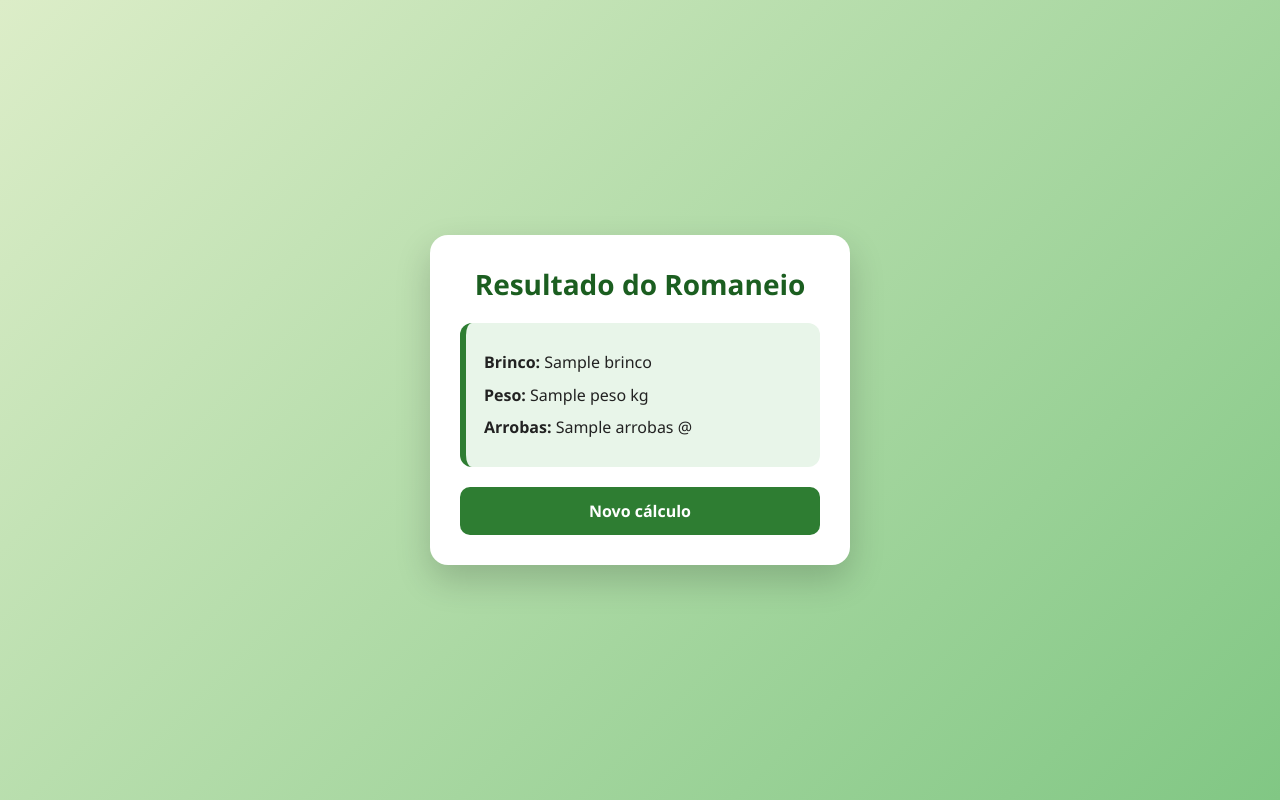
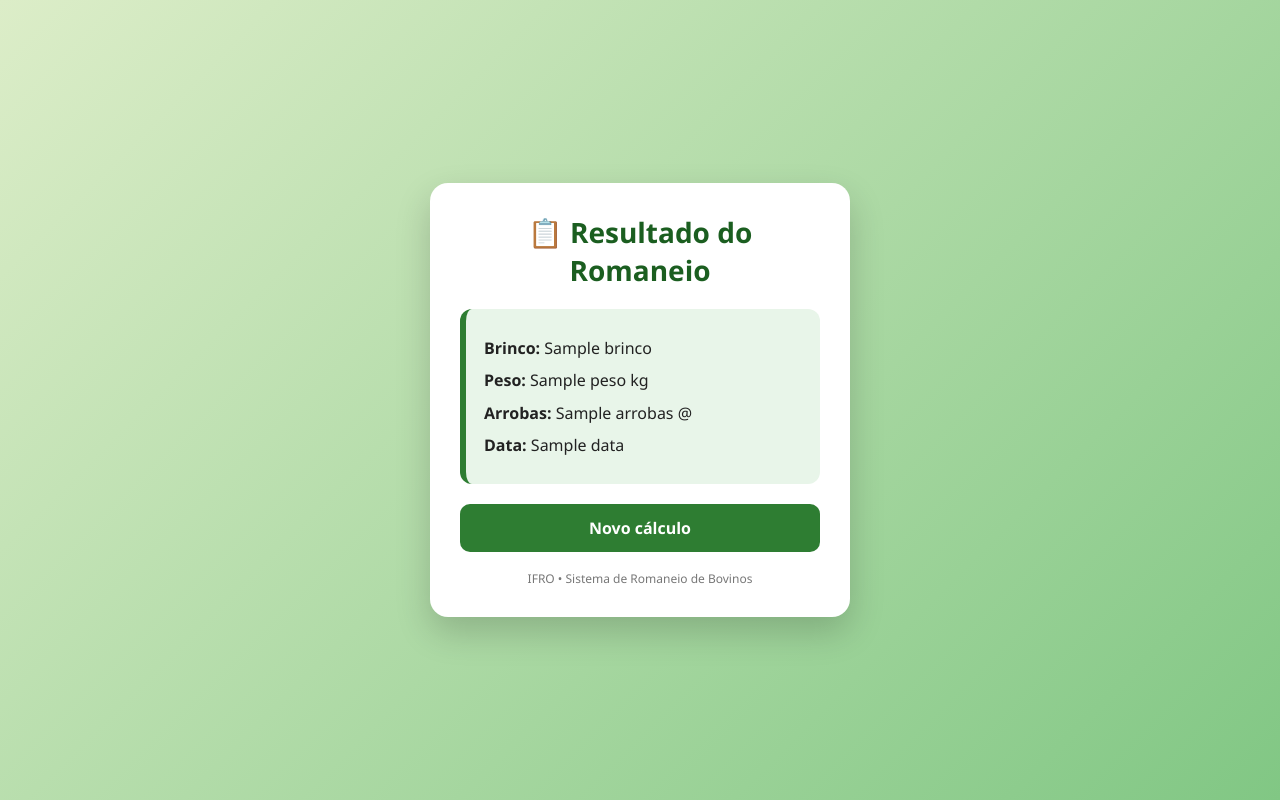
Before and after one commit to teixeira009jsuw-cell/romaneiobovino, a Flask app: template templates/resultado.html in a window 1280 px wide. Run offline with Flask 3, Linux system fonts and the light colour scheme; the template is opened without the code that fills it: most values are stand-ins (such as "Sample title", 1, 10 or a date in 2020).

Commit message:
Adiciona data e hora ao romaneio

```diff
--- a/app.py
+++ b/app.py
@@ -1,32 +1,39 @@
-
 from flask import Flask, render_template, request
+from datetime import datetime
 
 app = Flask(__name__)
 
+# Página inicial
 @app.route("/")
 def inicio():
     return render_template("index.html")
 
-
+# Cálculo das arrobas
 @app.route("/calcular", methods=["POST"])
 def calcular():
     try:
         brinco = request.form["brinco"]
         peso = float(request.form["peso"])
 
+        # Validação
         if peso <= 0:
             return render_template(
                 "resultado.html",
                 erro="O peso deve ser maior que zero."
             )
 
-        arrobas = peso / 15
+        # 1 arroba = 15 kg
+        arrobas = round(peso / 15, 2)
+
+        # Data e hora do romaneio
+        data = datetime.now().strftime("%d/%m/%Y às %H:%M")
 
         return render_template(
             "resultado.html",
             brinco=brinco,
             peso=peso,
-            arrobas=round(arrobas, 2)
+            arrobas=arrobas,
+            data=data
         )
 
     except ValueError:
@@ -35,6 +42,6 @@ def calcular():
             erro="Digite um peso válido."
         )
 
-
+# Executar o servidor
 if __name__ == "__main__":
     app.run(debug=True)
--- a/templates/resultado.html
+++ b/templates/resultado.html
@@ -3,27 +3,38 @@
 <head>
     <meta charset="UTF-8">
     <meta name="viewport" content="width=device-width, initial-scale=1.0">
-    <title>Resultado do Romaneio</title>
+    <title>Resultado</title>
     <link rel="stylesheet" href="{{ url_for('static', filename='style.css') }}">
 </head>
 <body>
 
 <div class="container">
-    <h1>Resultado do Romaneio</h1>
+
+    <h1>📋 Resultado do Romaneio</h1>
 
     {% if erro %}
+
         <div class="erro">
-            <p>{{ erro }}</p>
+            {{ erro }}
         </div>
+
     {% else %}
+
         <div class="resultado">
             <p><strong>Brinco:</strong> {{ brinco }}</p>
             <p><strong>Peso:</strong> {{ peso }} kg</p>
             <p><strong>Arrobas:</strong> {{ arrobas }} @</p>
+            <p><strong>Data:</strong> {{ data }}</p>
         </div>
+
     {% endif %}
 
     <a href="/" class="voltar">Novo cálculo</a>
+
+    <footer>
+        IFRO • Sistema de Romaneio de Bovinos
+    </footer>
+
 </div>
 
 </body>
```
